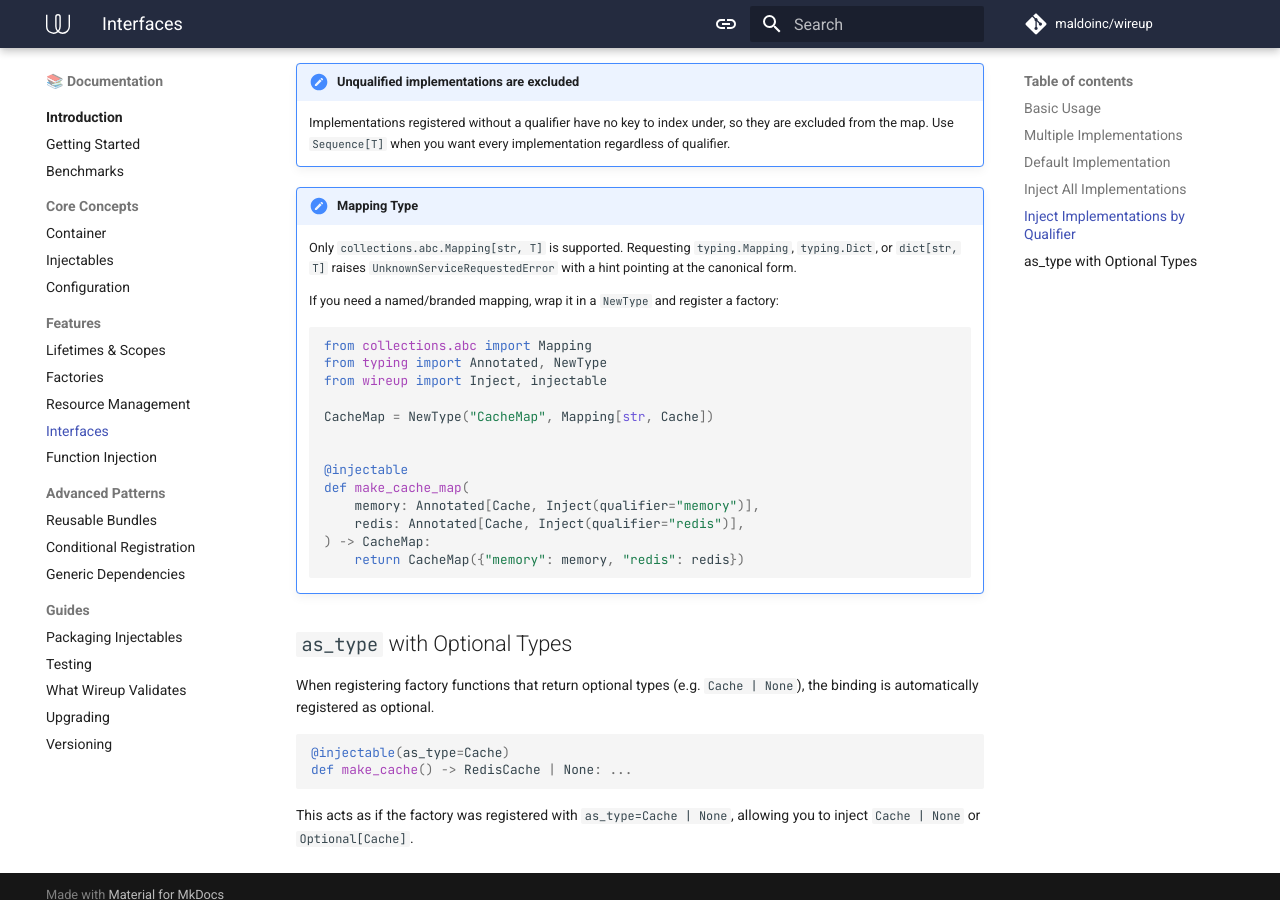
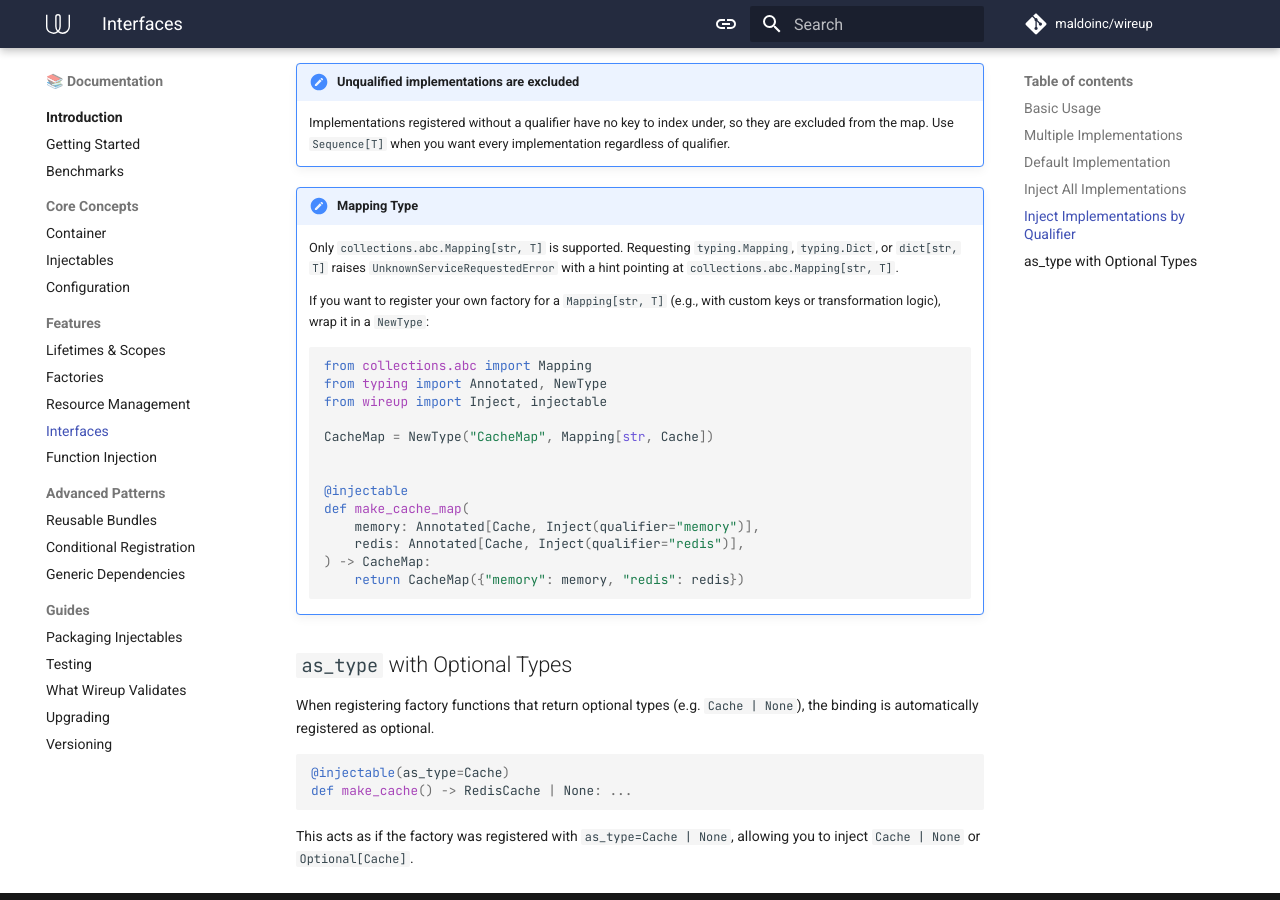
Before and after one commit to maldoinc/wireup, an MkDocs documentation site: the page built from docs/pages/interfaces.md, in a window 1280 px wide and 900 px high, scrolled down 4496 px. Built offline with MkDocs 1.6.1 and Material for MkDocs 9.7.7, drawn with Linux system fonts in a browser that asks for light colours; comment, search, counter and statistics services are not loaded; the version menu is left out.

Commit message:
Clarify Mapping docs: drop type-theory jargon
Replace 'canonical form' with the literal type name and replace
'named/branded mapping' with a concrete 'register your own factory'
framing. Noob-friendlier wording for the same guidance.

````diff
--- a/docs/pages/interfaces.md
+++ b/docs/pages/interfaces.md
@@ -256,9 +256,10 @@ class CacheRouter:
 !!! note "Mapping Type"
 
     Only `collections.abc.Mapping[str, T]` is supported. Requesting `typing.Mapping`, `typing.Dict`, or `dict[str, T]`
-    raises `UnknownServiceRequestedError` with a hint pointing at the canonical form.
+    raises `UnknownServiceRequestedError` with a hint pointing at `collections.abc.Mapping[str, T]`.
 
-    If you need a named/branded mapping, wrap it in a `NewType` and register a factory:
+    If you want to register your own factory for a `Mapping[str, T]` (e.g., with custom keys or transformation logic),
+    wrap it in a `NewType`:
 
     ```python
     from collections.abc import Mapping
````
